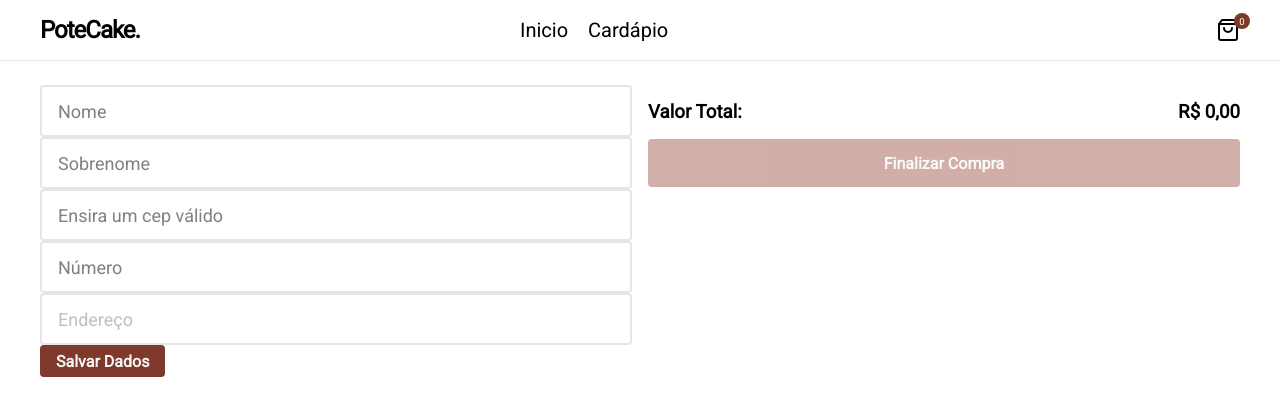
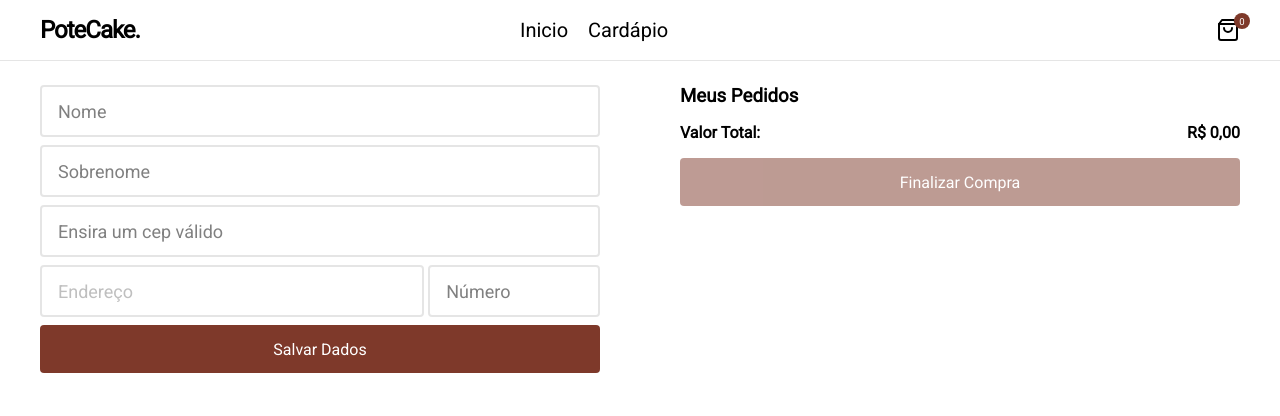
Before and after one commit to DamasoMagno/PoteCake, a Next.js app: page /cart in a window 1280 px wide. Shown: the top 416 px of the page. Built offline with nearby package versions, Linux system fonts and the light colour scheme.

Commit message:
feat: form user finished

```diff
--- /dev/null
+++ b/src/components/Button/index.tsx
@@ -0,0 +1,27 @@
+import { ButtonHTMLAttributes, ComponentType } from "react";
+import { IconBaseProps } from "react-icons/lib";
+
+import styles from "./styles.module.scss";
+
+interface ButtonProps extends ButtonHTMLAttributes<HTMLButtonElement> {
+  label: string;
+  iconPosition?: "left" | "right";
+  icon?: ComponentType<IconBaseProps>;
+}
+
+export function Button({
+  label,
+  icon: Icon,
+  iconPosition = "left",
+  ...props
+}: ButtonProps) {
+  return (
+    <button
+      className={styles.container}
+      {...props}
+    >
+      <span >{label}</span>
+      {Icon && <Icon style={{ order: iconPosition === "right" && 1 }} />}
+    </button>
+  );
+}
--- /dev/null
+++ b/src/components/Button/styles.module.scss
@@ -0,0 +1,22 @@
+.container {
+  display: flex;
+  align-items: center;
+  justify-content: center;
+  background: var(--brown-900);
+  color: #fff;
+  border: 0;
+  width: 100%;
+  height: 3rem;
+  font-size: 1rem;
+  border-radius: 4px;
+  font-weight: 500;
+  transition: filter 0.2s;
+
+  &:hover {
+    filter: brightness(0.9);
+  }
+
+  span {
+    order: 1;
+  }
+}
--- a/src/components/Input/styles.module.scss
+++ b/src/components/Input/styles.module.scss
@@ -45,4 +45,12 @@
       order: 0;
     }
   }
+
+  &:focus-within {
+    border: 2px solid var(--brown-900);
+
+    svg {
+      color: var(--brown-900);
+    }
+  }
 }
--- a/src/pages/_document.tsx
+++ b/src/pages/_document.tsx
@@ -8,7 +8,7 @@ export default function MyDocument() {
         <link rel="preconnect" href="https://fonts.gstatic.com" />
         <link href="https://fonts.googleapis.com/css2?family=Roboto&display=swap" rel="stylesheet" />
 
-        <meta name="description" content="Consulte nosso cardápio pessoal" />
+        <meta name="description" content="Visite nosso cardápio pessoal" />
         <link rel="shortcut icon" href="/assets/logo.svg" />
       </Head>
 
--- a/src/pages/cart.tsx
+++ b/src/pages/cart.tsx
@@ -1,16 +1,28 @@
 import Head from "next/head";
 
-import { ChangeEvent, useEffect, useRef, useState } from "react";
+import { ChangeEvent, useEffect, useState } from "react";
+import { MdAdd, MdDelete, MdRemove, MdPlace, MdTextFields, MdFileDownload } from "react-icons/md";
 import axios from "axios";
-import { toast } from "react-toastify";
-import { MdAdd, MdDelete, MdRemove, MdPlace, MdTextFields } from "react-icons/md";
 
 import { useCart } from "@contexts/CartContext";
+
 import { formatCurrency } from "@utils/formatCurrency";
+import { alertMenssage } from "@utils/alert";
 
 import { Input } from "@components/Input";
+import { Button } from "@components/Button";
 
 import styles from "@styles/pages/Cart.module.scss";
+
+interface User {
+  name: string;
+  lastName: string;
+  address: {
+    name: string;
+    number: string;
+    cep: string;
+  }
+}
 
 export default function Products() {
   const {
@@ -20,72 +32,80 @@ export default function Products() {
     checkout
   } = useCart();
 
-  const [cepIsInvalid, setCepIsInvalid] = useState("");
-
-  const userName = useRef<HTMLInputElement>(null);
-  const userLastName = useRef<HTMLInputElement>(null);
-
-  const userAddressNumber = useRef<HTMLInputElement>(null);
-  const userAddress = useRef<HTMLInputElement>(null);
-  const userCEP = useRef<HTMLInputElement>(null);
+  const [userName, setUserName] = useState("");
+  const [userLastName, setUserLastName] = useState("");
+  const [userCep, setUserCep] = useState("");
+  const [userNumberAdress, setUserNumberAddress] = useState("");
+  const [userAddress, setUserAddress] = useState("");
 
   useEffect(() => {
-    const user = JSON.parse(localStorage.getItem("@user"));
+    const user = JSON.parse(localStorage.getItem("@user")) as User;
 
-    if (!user) return;
+    if (user) {
+      setUserName(user.name)
+      setUserLastName(user.lastName)
+      setUserCep(user.address.cep)
+      setUserNumberAddress(user.address.number)
+      setUserAddress(user.address.name)
+    }
 
-    userName.current.value = user.name;
-    userLastName.current.value = user.lastName;
-    userAddressNumber.current.value = user.address.number;
-    userAddress.current.value = user.address.name;
-    userCEP.current.value = user.address.cep;
   }, []);
 
   async function getUserAddress(event: ChangeEvent<HTMLInputElement>) {
-    let cepFormatted = "";
+    const inputCep = event.target.value;
 
-    if (event.target.value.length < 8) {
-      const numbers = event.target.value.slice(6, 9);
-      const digits = event.target.value.slice(0, 5);
+    if (inputCep.length < 8) return setUserAddress("");
 
-      cepFormatted = numbers + "-" + digits;
-    }
+    const numbers = inputCep.slice(0, 5);
+    const digits = inputCep.slice(6, 9);
+
+    let cepFormatted = numbers + "-" + digits;
 
     try {
       const { data } = await axios.get(`https://viacep.com.br/ws/${cepFormatted}/json/`);
 
       if (data.localidade !== "Itapipoca") {
-        userAddress.current.value = "";
+        setUserAddress("");
 
-        return toast(
-          "Não entregamos fora de itapipoca",
-          {
-            type: "error",
-            autoClose: 1000,
-            icon: <MdPlace />,
-            theme: "colored",
-            bodyStyle: {
-              fontSize: "1.25rem"
-            },
-            closeButton: true
-          }
-        );
+        return alertMenssage("Não entregamos fora de itapipoca", "error", MdPlace);
       }
 
-      userAddress.current.value = data.logradouro;
+      setUserAddress(data.logradouro);
     } catch (error) {
       console.log("Está vindo aqui");
     }
   }
 
   function saveUserAddress() {
-    const userInfo = {
-      name: userName.current.value,
-      lastName: userLastName.current.value,
+    let fieldsNotValid = false;
+
+    const userInfo: User = {
+      name: userName,
+      lastName: userLastName,
       address: {
-        name: userAddress.current.value,
-        number: userAddressNumber.current.value,
+        name: userAddress,
+        number: userNumberAdress,
+        cep: userCep
       }
+    }
+
+    for (const element in userInfo) {
+      if (typeof userInfo[element] === "object") {
+        Object.keys(userInfo[element])
+          .forEach(attr => {
+            if (!userInfo[element][attr]) {
+              fieldsNotValid = true;
+            };
+          })
+      }
+
+      if (!userInfo[element]) {
+        fieldsNotValid = true;
+      }
+    }
+
+    if (fieldsNotValid) {
+      return alertMenssage("Preencha todos os campos", "error", MdFileDownload)
     }
 
     localStorage.setItem(
@@ -98,19 +118,7 @@ export default function Products() {
     const user = JSON.parse(localStorage.getItem("@user"));
 
     if (!user) {
-      return toast(
-        "Preencha os dados",
-        {
-          type: "warning",
-          autoClose: 1000,
-          icon: <MdTextFields />,
-          theme: "colored",
-          bodyStyle: {
-            fontSize: "1.25rem"
-          },
-          closeButton: true
-        }
-      );
+      return alertMenssage("Preencha os dados", "warning", MdTextFields);
     };
 
     checkout();
@@ -124,43 +132,47 @@ export default function Products() {
 
       <main className={styles.cart}>
         <section className={styles.userInfo}>
-          <div className={styles.userName}>
           <Input
             placeholder="Nome"
-              inputRef={userName}
+            value={userName}
+            onChange={e => setUserName(e.target.value)}
           />
           <Input
             placeholder="Sobrenome"
-              inputRef={userLastName}
+            value={userLastName}
+            onChange={e => setUserLastName(e.target.value)}
           />
-          </div>
-
-          <div className={styles.userAddress}>
           <Input
             placeholder="Ensira um cep válido"
             onBlur={getUserAddress}
-              inputRef={userCEP}
+            value={userCep}
+            onChange={e => setUserCep(e.target.value)}
+          />
+
+          <div className={styles.address}>
+            <Input
+              placeholder="Endereço"
+              disabled
+              value={userAddress}
             />
             <Input
               placeholder="Número"
               type="number"
-              inputRef={userAddressNumber}
-            />
-            <Input
-              placeholder="Endereço"
-              inputRef={userAddress}
-              disabled
+              value={userNumberAdress}
+              onChange={e => setUserNumberAddress(e.target.value)}
             />
           </div>
-
-          <button onClick={saveUserAddress}>Salvar Dados</button>
+          <Button label="Salvar Dados" onClick={saveUserAddress} />
         </section>
 
         <section className={styles.products}>
+          <h3>Meus Pedidos</h3>
+
           {cart.map(product => (
-            console.log(product.id),
-
-            <div key={product.id} className={styles.product}>
+            <div
+              key={product.id}
+              className={styles.product}
+            >
               <img
                 src="/assets/product.svg"
                 alt={`Logo de um ${product.name}`}
@@ -189,22 +201,21 @@ export default function Products() {
           ))}
 
           <footer>
-            <h3 className={styles.foodTotalPrices}>
+            <strong className={styles.foodTotalPrices}>
               <span>Valor Total:</span>
-              <strong>
+              <p>
                 {formatCurrency(cart.reduce(
                   (prev, currentValue) =>
                     prev + currentValue.totalPrice, 0
                 ))}
+              </p>
             </strong>
-            </h3>
-            <button
+
+            <Button
+              label="Finalizar Compra"
+              onClick={finishCart}
               disabled={cart.length <= 0}
-              className={styles.finishCart}
-              onClick={finishCart}
-            >
-              Finalizar Compra
-            </button>
+            />
           </footer>
         </section>
       </main>
--- a/src/pages/menu.tsx
+++ b/src/pages/menu.tsx
@@ -1,4 +1,5 @@
 import Head from "next/head";
+
 import { ChangeEvent, useState } from "react";
 import { MdSearch, MdArrowDropDown } from "react-icons/md";
 
--- a/src/styles/pages/Cart.module.scss
+++ b/src/styles/pages/Cart.module.scss
@@ -6,28 +6,39 @@
 
   @media (min-width: 768px) {
     grid-template-columns: repeat(2, 1fr);
-    gap: 1rem;
+    gap: 5rem;
   }
 
   .userInfo {
     display: flex;
     flex-direction: column;
-  }
 
-  button {
-    align-self: flex-start;
-    height: 2rem;
-    color: var(--white-800);
-    padding: 0 1rem;
-    border: 0;
-    background: var(--brown-900);
-    border-radius: 4px;
-    font-weight: bold;
-    font-size: 1rem;
+    > div {
+      margin-bottom: 0.5rem;
+    }
+
+    .address {
+      display: flex;
+      gap: 0.25rem;
+
+      > div:first-child {
+        width: 100%;
+      }
+    }
   }
 }
 
 .products {
+  margin-top: 2rem;
+
+  @media (min-width: 768px) {
+    margin-top: 0;
+  }
+
+  h3 {
+    margin-bottom: 1rem;
+  }
+
   .product {
     display: flex;
     align-items: center;
@@ -103,19 +114,10 @@
     margin-top: 1rem;
 
     .foodTotalPrices {
-      margin-top: 1rem;
+      margin: 1rem 0;
       display: flex;
       align-items: center;
       justify-content: space-between;
     }
-
-    button {
-      margin-top: 1rem;
-      background: var(--brown-700);
-      width: 100%;
-      border: 0;
-      height: 3rem;
-      color: var(--white-800);
-    }
   }
 }
--- a/src/styles/pages/Menu.module.scss
+++ b/src/styles/pages/Menu.module.scss
@@ -60,7 +60,7 @@
 
     @media (min-width: 768px) {
       .options {
-        width: 30%;
+        width: 20%;
       }
 
       > div:first-child {
--- a/src/utils/alert.ts
+++ b/src/utils/alert.ts
@@ -1,9 +1,19 @@
+import { IconBaseProps, IconType } from 'react-icons'
 import { toast, TypeOptions } from 'react-toastify'
 
-export function alertMenssage(menssage: string, type: TypeOptions) {
+export function alertMenssage(
+  menssage: string,
+  type: TypeOptions,
+  icon: IconType
+) {
   return toast(menssage, {
-    autoClose: 1500,
     type,
+    autoClose: 1000,
+    icon,
     theme: 'colored',
+    bodyStyle: {
+      fontSize: '1.25rem',
+    },
+    closeButton: true,
   })
 }
```
Lines whose indentation alone changed are shown as unchanged.
